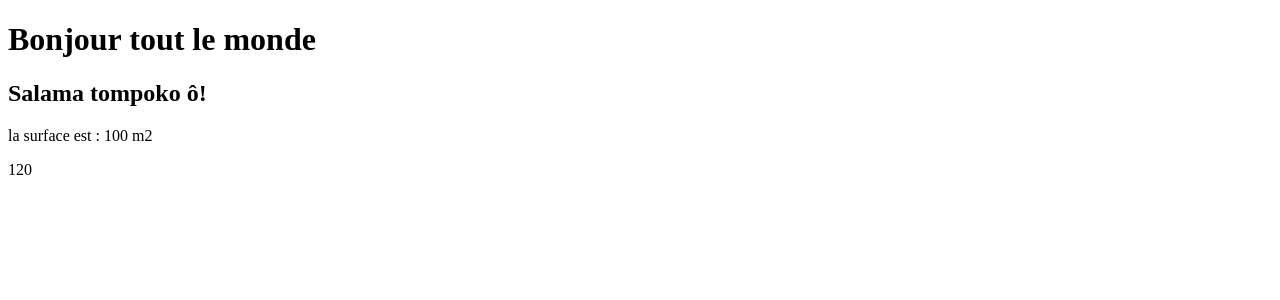
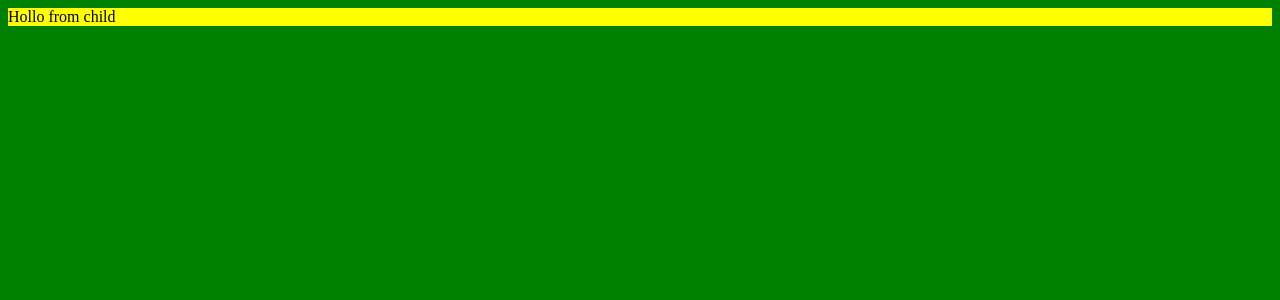
Before and after one commit to fandrianarisataGithub/Master-vue, a Vue app: page / in a window 1280 px wide. Shown: the top 300 px of the page. Built offline with nearby package versions, Linux system fonts and the light colour scheme.

Commit message:
nanao scss

```diff
--- a/package.json
+++ b/package.json
@@ -17,6 +17,7 @@
     "@vitejs/plugin-vue": "^4.4.0",
     "@vue/test-utils": "^2.4.1",
     "jsdom": "^22.1.0",
+    "sass": "^1.69.5",
     "vite": "^4.4.11",
     "vitest": "^0.34.6"
   }
--- a/src/App.vue
+++ b/src/App.vue
@@ -1,17 +1,12 @@
 <template>
     <div>
-        <h1>Bonjour tout le monde</h1>
-        <h2>{{ message }}</h2>
-        <p>
-            la surface est : {{ surface }}
-        </p>
-        <p>
-            {{ list[1].qte }}
-        </p>
+        <Child />
     </div>
 </template>
 <script>
-    export default {
+import Child from './components/Child.vue';
+
+export default {
         data(){
             return{
                 message : "Salama tompoko ô!",
@@ -27,6 +22,9 @@
                     }
                 ]
             }
+        },
+        components : {
+            Child : Child
         }
     }
 </script>
--- /dev/null
+++ b/src/assets/scss/blocs/_index.scss
@@ -0,0 +1 @@
+@import './header.scss';
--- /dev/null
+++ b/src/assets/scss/blocs/header.scss
@@ -0,0 +1,3 @@
+header{
+    background-color: yellow;
+}
--- /dev/null
+++ b/src/assets/scss/mixins.scss
@@ -0,0 +1,5 @@
+@mixin responsive($size){
+    @media all and (max-width: $size){
+        @content;
+    }
+}
--- /dev/null
+++ b/src/assets/scss/style.scss
@@ -0,0 +1,7 @@
+@import 'mixins','blocs';
+body{
+    background-color: green;
+    @include responsive(992px){
+        background-color: orange;
+    }
+}
--- /dev/null
+++ b/src/components/Child.vue
@@ -0,0 +1,5 @@
+<template>
+    <header>
+        Hollo from child
+    </header>
+</template>
```
Also changed, not shown: src/main.js (+6 -2 lines), src/assets/scss/variable.scss (added), 2 other files (tests, documents, lock files or other folders).
